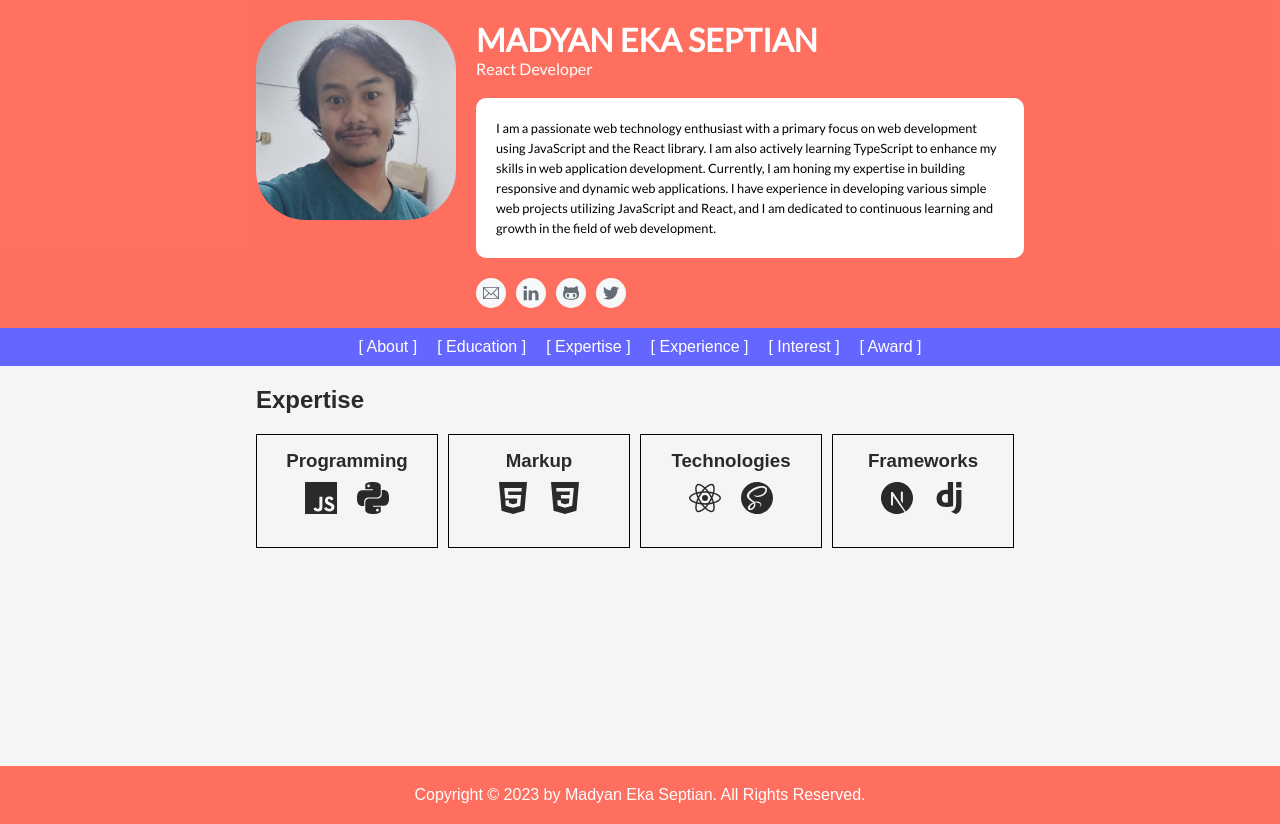
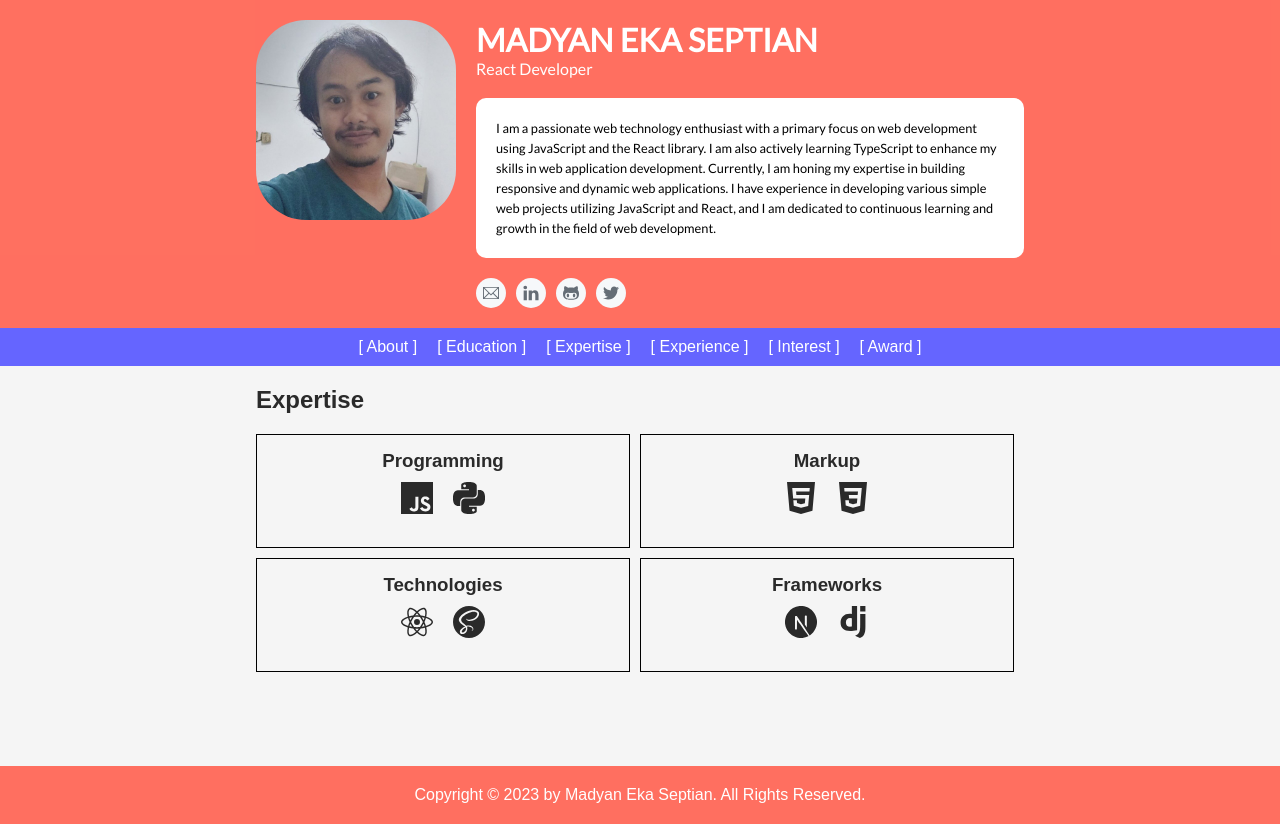
Before and after one commit to madyanes/cv-prakerja-hacktiv8, a React (Vite) app: page /expertise in a window 1280 px wide. Built offline with nearby package versions, Linux system fonts and the light colour scheme; a web font is replaced by a local one.

Commit message:
Adjust max of grid items as two only

```diff
--- a/src/App.css
+++ b/src/App.css
@@ -203,17 +203,13 @@ article#about th {
 
 #section-group-grid {
   display: grid;
-  grid-template-columns: repeat(4, calc(25% - 10px));
+  grid-template-columns: repeat(2, calc(50% - 10px));
   gap: 10px;
 }
 
 /* Media Queries */
 
 @media screen and (width <= 1024px) {
-  #section-group-grid {
-    grid-template-columns: repeat(3, calc(33.33% - 10px));
-  }
-
   .wrapper {
     width: 80vw;
   }
```
